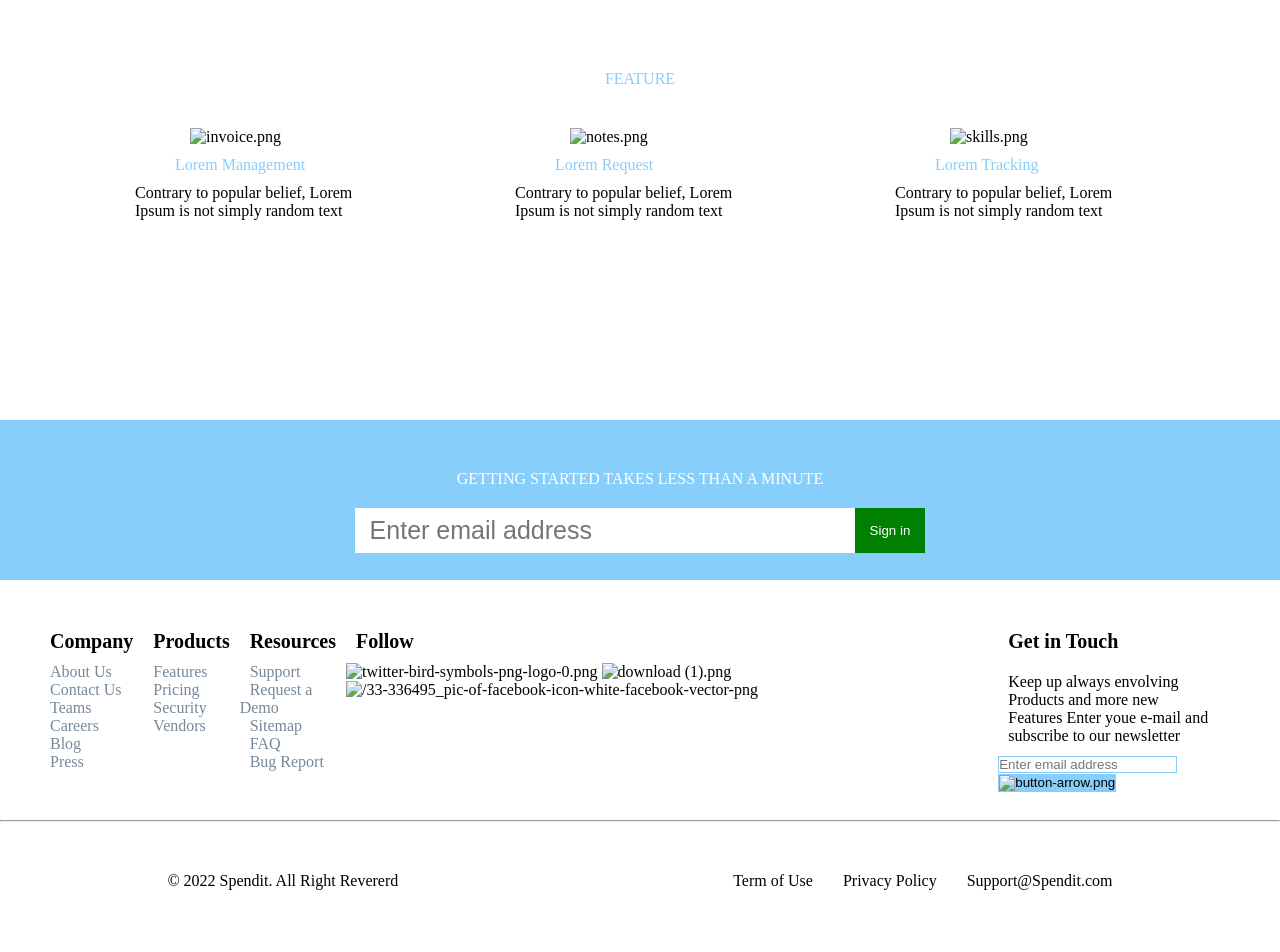
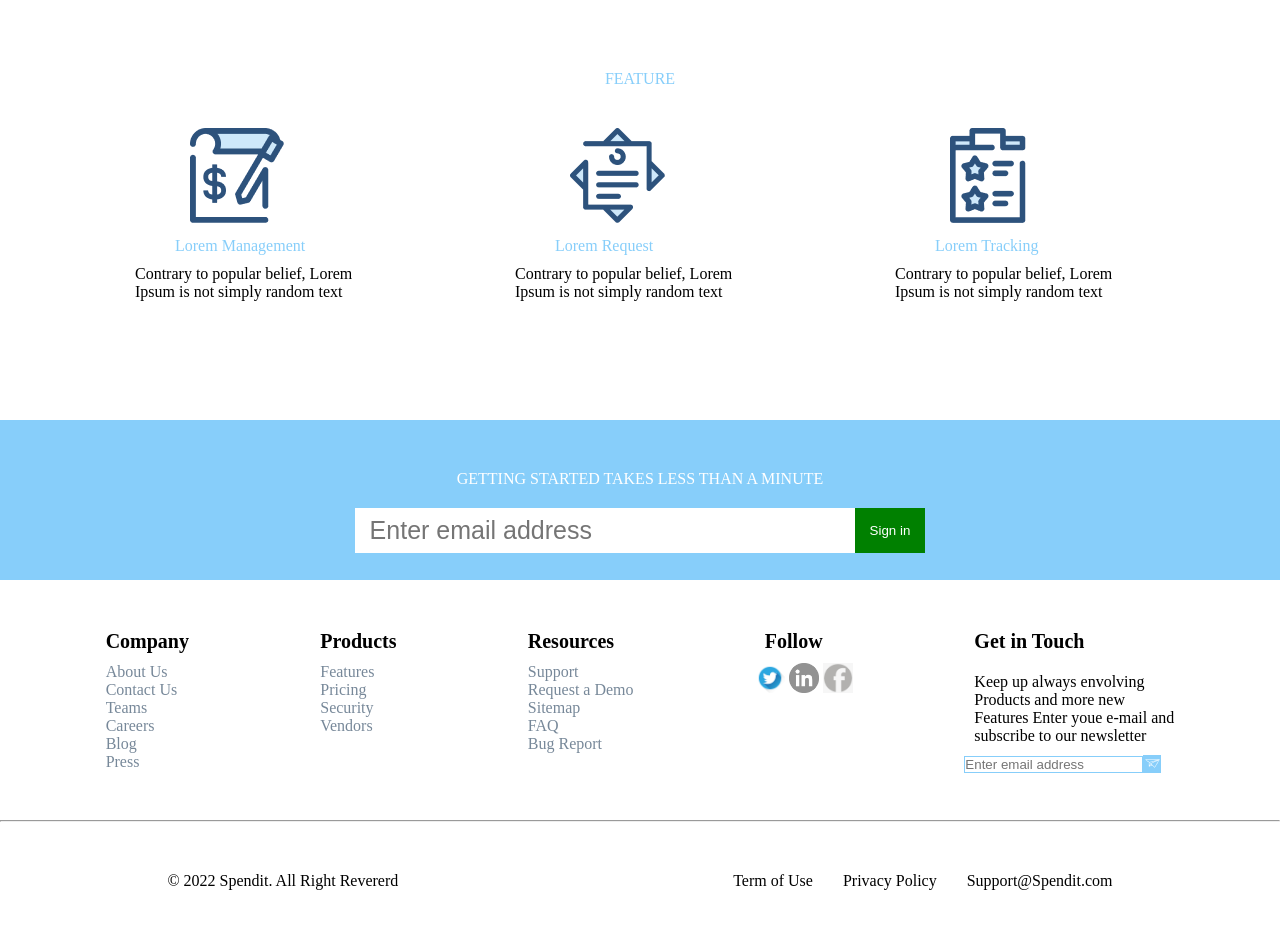
Before and after one commit to chibuzornworie85/Prince, a plain HTML site: page index.html in a window 1280 px wide. Shown: the part 1540-2492 px from the top of the page. Drawn offline with Linux system fonts and the light colour scheme.

Commit message:
first change

```diff
--- a/gap.css
+++ b/index.css
@@ -5,7 +5,7 @@
 }
 
 .all{
-    background-image: url(../landing-page/hero.png);
+    background-image: url(./hero.png);
     height: 50em;
     background-repeat: no-repeat;
     padding: 40px;
--- a/index.html
+++ b/index.html
@@ -7,7 +7,7 @@
     <meta name="viewport" content="width=device-width, initial-scale=1.0">
     <title>Landing Page</title>
 </head>
-<link rel="stylesheet" href="gap.css">
+<link rel="stylesheet" href="index.css">
 
 <body>
 
@@ -43,11 +43,11 @@
                 scrambled it to makea bo</p>
             <button class="btn">SIGN UP</button>
         </div>
-        <img src="../landing-page/statistics.png" alt="statistics.png" class="img">
+        <img src="./statistics.png" alt="statistics.png" class="img">
     </div>
 
     <div class="long">
-        <img src="../landing-page/settings.png" alt="settings.png" class="img2">
+        <img src="./settings.png" alt="settings.png" class="img2">
         <div class="text2">
             <p class="us2">HOW IT WORKS</p>
             <p>It is a long established that the reader will be distracted by the <br> readable content of a page when
@@ -61,17 +61,17 @@
         <p class="text3">FEATURE</p>
         <div class="all2">
             <div class="holder">
-                <img src="../landing-page/invoice.png" alt="invoice.png" class="som">
+                <img src="./invoice.png" alt="invoice.png" class="som">
                 <p class="not">Lorem Management</p>
                 <p>Contrary to popular belief, Lorem Ipsum is not simply random text </p>
             </div>
             <div class="holder2">
-                <img src="../landing-page/notes.png" alt="notes.png" class="som">
+                <img src="./notes.png" alt="notes.png" class="som">
                 <p class="not2">Lorem Request</p>
                 <p>Contrary to popular belief, Lorem Ipsum is not simply random text </p>
             </div>
             <div class="holder3">
-                <img src="../landing-page/skills.png" alt="skills.png" class="som">
+                <img src="./skills.png" alt="skills.png" class="som">
                 <p class="not3">Lorem Tracking</p>
                 <p>Contrary to popular belief, Lorem Ipsum is not simply random text </p>
             </div>
@@ -135,8 +135,8 @@
                 our newsletter
             </p>
             <div class="go">
-                <input type="text" placeholder="Enter email address" class="put"><button class="on"><img
-                        src="../landing-page/button-arrow.png" alt="button-arrow.png"></button>
+                <input type="text" placeholder="Enter email address" class="put"><button class="on">
+                    <img src="./button-arrow.png" alt="button-arrow.png">
             </div>
         </div>
 
@@ -154,10 +154,6 @@
 
     </div>
 
-
-<script>
-
-</script>
 </body>
 
 </html>
```
Also changed, not shown: 33-336495_pic-of-facebook-icon-white-facebook-vector-png.png (added), download (1).png (added), twitter-bird-symbols-png-logo-0.png (added).
